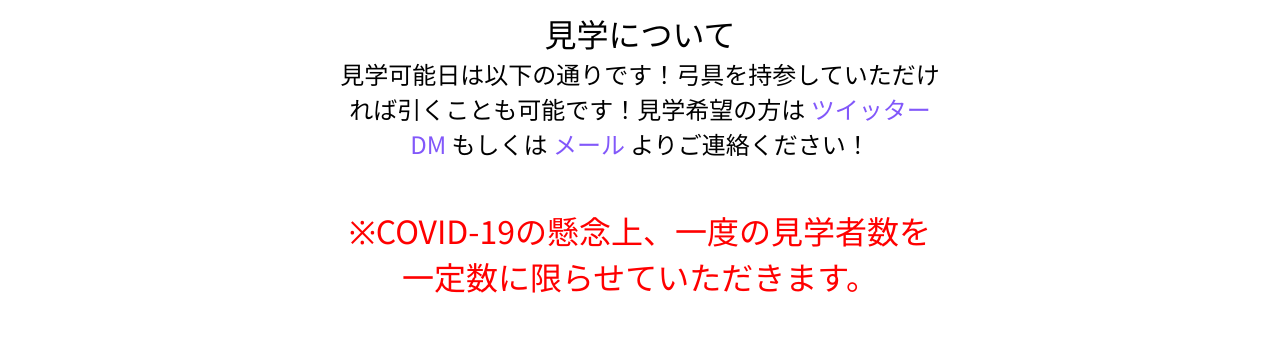
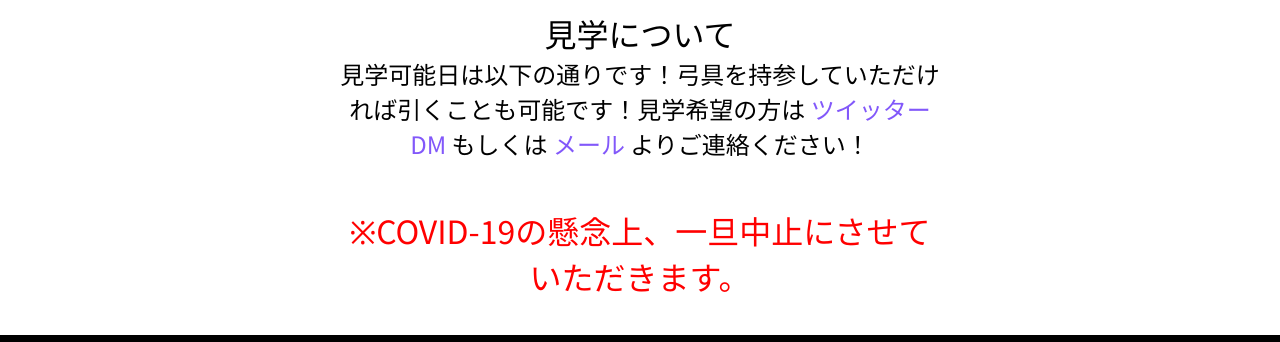
Before and after one commit to yumiken/yumiken_koushiki, a plain HTML site: page recruitment.html in a window 1280 px wide. Shown: the part 800-1142 px from the top of the page. Drawn offline with nearby package versions, Linux system fonts and the light colour scheme.

Commit message:
changed 見学 status

```diff
--- a/recruitment.html
+++ b/recruitment.html
@@ -106,8 +106,8 @@
             <p class="smallt">見学可能日は以下の通りです！弓具を持参していただければ引くことも可能です！見学希望の方は<a href="https://twitter.com/Yumiken_Main" class="showlink" target="_blank"> ツイッターDM </a>もしくは<a href="mailto: yumiken.main@gmail.com" class="showlink"> メール </a>よりご連絡ください！</p>
                 <!-- <div class="calander"><iframe src="https://calendar.google.com/calendar/embed?src=yumiken.main%40gmail.com&ctz=Asia%2FTokyo" style="border: 0" width="100%" height="600" frameborder="0" scrolling="no"></iframe></div> -->
             <br>
-            <p style="color:red;"> ※COVID-19の懸念上、一度の見学者数を一定数に限らせていただきます。
-            </p>
+            <p style="color:red;"> ※COVID-19の懸念上、一旦中止にさせていただきます。
+            </p><!--
             <br>
             <ul>
                 <li>場所：<a target="_blank" href="https://www.google.com/maps/place/%E3%80%92140-0002+%E6%9D%B1%E4%BA%AC%E9%83%BD%E5%93%81%E5%B7%9D%E5%8C%BA%E6%9D%B1%E5%93%81%E5%B7%9D%EF%BC%93%E4%B8%81%E7%9B%AE%EF%BC%91%EF%BC%94%E2%88%92%EF%BC%99+%E6%9D%B1%E5%93%81%E5%B7%9D%E5%85%AC%E5%9C%92%E5%BC%93%E9%81%93%E5%A0%B4/@35.6140789,139.7460874,15z/data=!4m2!3m1!1s0x60188a6e226e1b95:0x7615b173d4f765c5" class="showlink">東品川公園弓道場</a></li>
@@ -116,7 +116,7 @@
                 <li>10日(火)17:00-21:00 </li>
                 <li>12日(木)13:00-17:00 </li>
                 <li>26日(木)17:00-21:00 </li>
-            </ul>
+            </ul>-->
 
 
 
```
